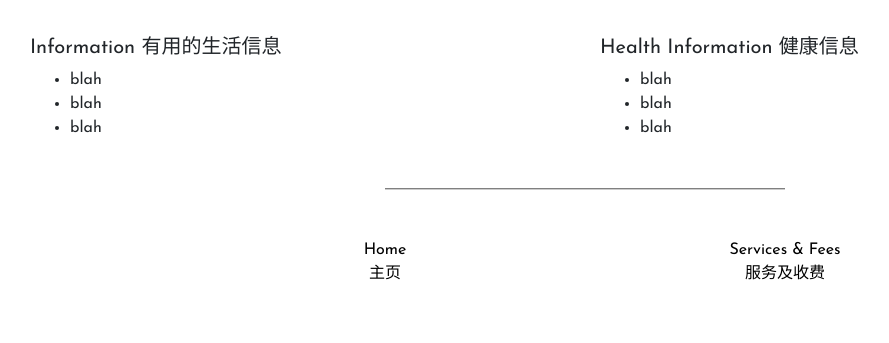
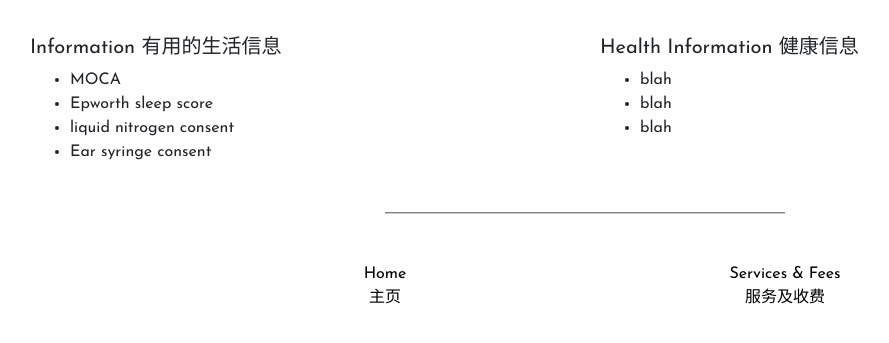
Before and after one commit to fidr288/dmc, a website: page app/resource.html in a window 1280 px wide. Shown: the part 105-448 px from the top of the page, without its empty margins (55-944 px from the left). Drawn offline with nearby package versions, Linux system fonts and the light colour scheme.

Commit message:
added resource item

```diff
--- a/app/resource.html
+++ b/app/resource.html
@@ -20,9 +20,10 @@
         <div class="col-sm-6">
             <h5>Information 有用的生活信息</h5>
             <ul>
-                <li>blah</li>
-                <li>blah</li>
-                <li>blah</li>
+                <li>MOCA</li>
+                <li>Epworth sleep score</li>
+                <li>liquid nitrogen consent</li>
+                <li>Ear syringe consent</li>
             </ul>
         </div>
         <div class="col-sm-6">
```
